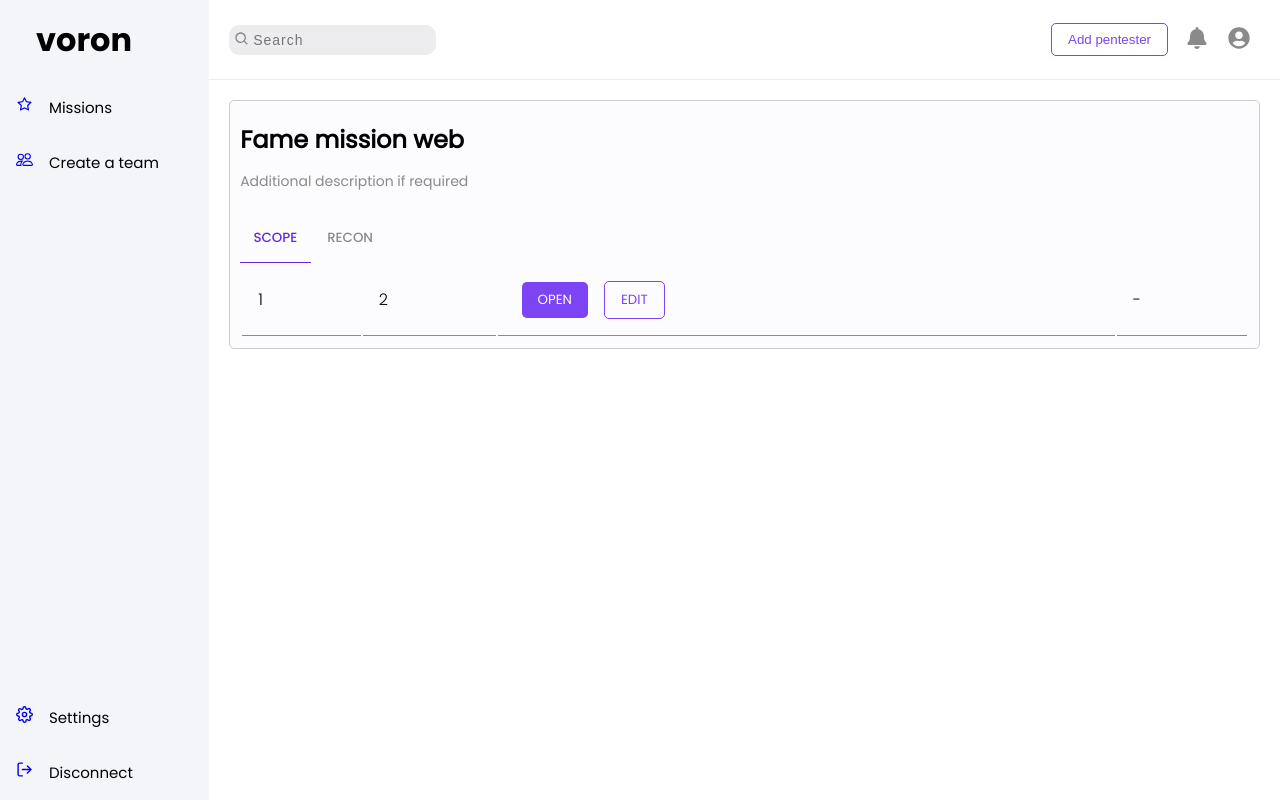
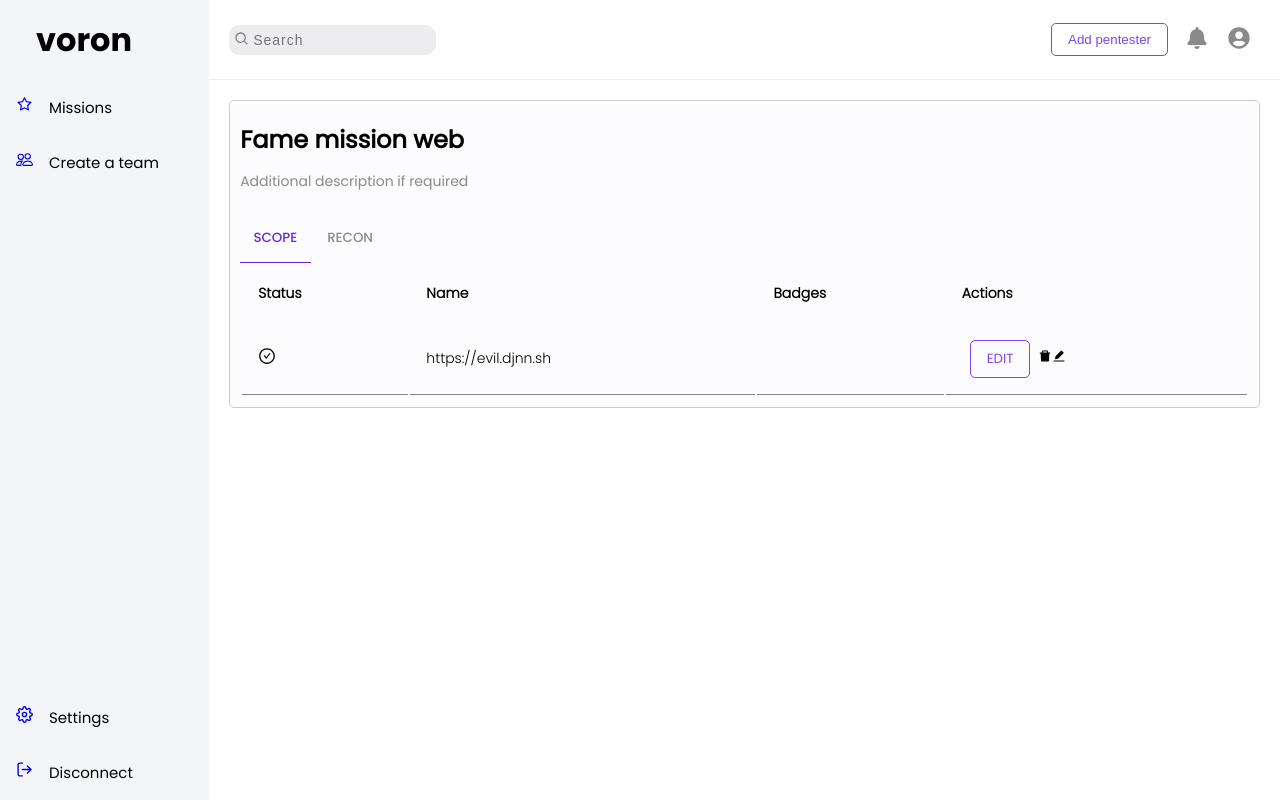
Before and after one commit to vrn-sh/erp, a React (Vite) app in the folder web/: page /mission/detail in a window 1280 px wide. Built offline with nearby package versions, Linux system fonts and the light colour scheme.

Commit message:
(web) add table

```diff
--- a/web/src/pages/Dashboard/Dashboard.scss
+++ b/web/src/pages/Dashboard/Dashboard.scss
@@ -132,7 +132,13 @@ td {
     border-bottom: 1px solid var(--gray-btn);
     padding: 1rem;
     font-family: 'Poppins-Light';
-    font-size: 16px;
+    font-size: 14px;
+}
+
+th {
+    font-family: "Poppins-Light";
+    font-size: 14px;
+    padding: 1rem;
 }
 
 table input {
--- a/web/src/pages/Dashboard/SubDashboards/MissionDetail/Scope.tsx
+++ b/web/src/pages/Dashboard/SubDashboards/MissionDetail/Scope.tsx
@@ -1,23 +1,33 @@
 import React from 'react';
 import '../../Dashboard.scss';
 import './MissionDetail.scss';
+import * as AiIcons from 'react-icons/ai';
 
 export default function Scope() {
     return (
         <table className="no_center_container">
             <tbody>
                 <tr>
-                    <td>1</td>
-                    <td>2</td>
+                    <th>Status</th>
+                    <th>Name</th>
+                    <th>Badges</th>
+                    <th>Actions</th>
+                </tr>
+                <tr>
+                    <td style={{ fontSize: '18px' }}>
+                        <AiIcons.AiOutlineCheckCircle />
+                    </td>
+                    <td>https://evil.djnn.sh</td>
+                    <td />
                     <td>
-                        <input type="button" value="Open" className="openBtn" />
                         <input
                             type="button"
                             value="Edit"
                             className="borderBtn"
                         />
+                        <AiIcons.AiFillDelete />
+                        <AiIcons.AiFillEdit />
                     </td>
-                    <td>-</td>
                 </tr>
             </tbody>
         </table>
```
